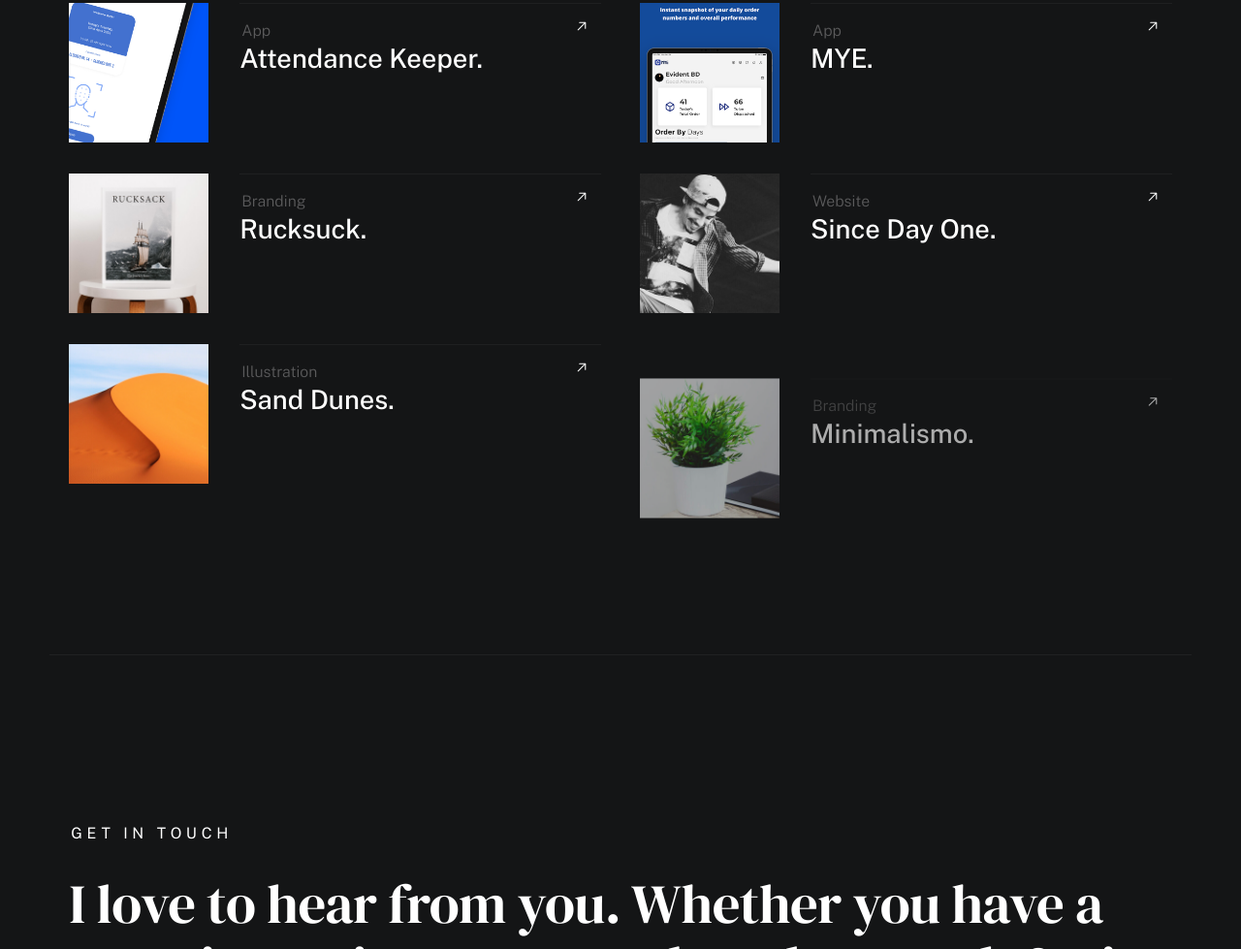
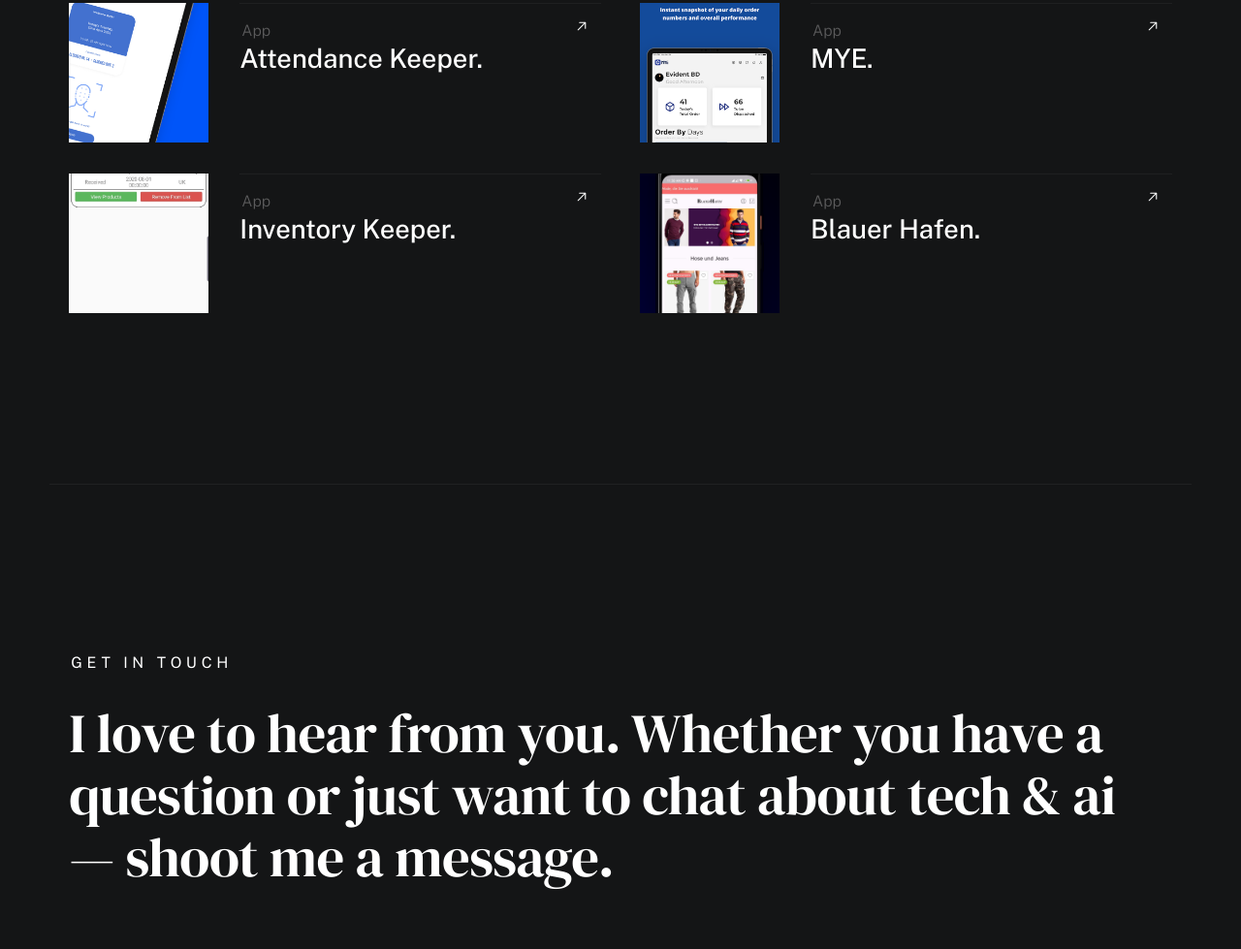
Before and after one commit to Earbaj/earbaj_saria_protfolio, a plain HTML site: page index.html in a window 1280 px wide. Shown: the part 3497-4476 px from the top of the page at 97% size. Drawn offline with nearby package versions, Linux system fonts and the light colour scheme; a web font is replaced by a local one.

Commit message:
add projects section

```diff
--- a/index.html
+++ b/index.html
@@ -288,20 +288,20 @@
                             <li class="folio-list__item column" data-animate-el>
                                 <a class="folio-list__item-link" href="#modal-03">
                                     <div class="folio-list__item-pic">
-                                        <img src="images/portfolio/rucksack.jpg"
-                                             srcset="images/portfolio/rucksack.jpg 1x, images/portfolio/rucksack@2x.jpg 2x" alt="">
+                                        <img src="images/portfolio/ik.png"
+                                             srcset="images/portfolio/ik.png 1x, images/portfolio/ik@2x.png 2x" alt="">
                                     </div>
 
                                     <div class="folio-list__item-text">
                                         <div class="folio-list__item-cat">
-                                            Branding
+                                            App
                                         </div>
                                         <div class="folio-list__item-title">
-                                            Rucksuck.
+                                            Inventory Keeper.
                                         </div>
                                     </div>
                                 </a>
-                                <a class="folio-list__proj-link" href="#" title="project link">
+                                <a class="folio-list__proj-link" href="https://play.google.com/store/apps/details?id=net.inventorykeeper.android&hl=en" title="project link">
                                     <svg width="15" height="15" viewBox="0 0 15 15" fill="none" xmlns="http://www.w3.org/2000/svg"><path d="M8.14645 3.14645C8.34171 2.95118 8.65829 2.95118 8.85355 3.14645L12.8536 7.14645C13.0488 7.34171 13.0488 7.65829 12.8536 7.85355L8.85355 11.8536C8.65829 12.0488 8.34171 12.0488 8.14645 11.8536C7.95118 11.6583 7.95118 11.3417 8.14645 11.1464L11.2929 8H2.5C2.22386 8 2 7.77614 2 7.5C2 7.22386 2.22386 7 2.5 7H11.2929L8.14645 3.85355C7.95118 3.65829 7.95118 3.34171 8.14645 3.14645Z" fill="currentColor" fill-rule="evenodd" clip-rule="evenodd"></path></svg>
                                 </a>
                             </li> <!--end folio-list__item -->
@@ -309,65 +309,25 @@
                             <li class="folio-list__item column" data-animate-el>
                                 <a class="folio-list__item-link" href="#modal-04">
                                     <div class="folio-list__item-pic">
-                                        <img src="images/portfolio/skaterboy.jpg"
-                                             srcset="images/portfolio/skaterboy.jpg 1x, images/portfolio/skaterboy@2x.jpg 2x" alt="">
+                                        <img src="images/portfolio/bl.png"
+                                             srcset="images/portfolio/bl.png 1x, images/portfolio/bl@2x.png 2x" alt="">
                                     </div>
 
                                     <div class="folio-list__item-text">
                                         <div class="folio-list__item-cat">
-                                            Website
+                                            App
                                         </div>
                                         <div class="folio-list__item-title">
-                                            Since Day One.
+                                            Blauer Hafen.
                                         </div>
                                     </div>
                                 </a>
-                                <a class="folio-list__proj-link" href="#" title="project link">
+                                <a class="folio-list__proj-link" href="https://play.google.com/store/apps/details?id=com.blauerhafen.app&hl=en" title="project link">
                                     <svg width="15" height="15" viewBox="0 0 15 15" fill="none" xmlns="http://www.w3.org/2000/svg"><path d="M8.14645 3.14645C8.34171 2.95118 8.65829 2.95118 8.85355 3.14645L12.8536 7.14645C13.0488 7.34171 13.0488 7.65829 12.8536 7.85355L8.85355 11.8536C8.65829 12.0488 8.34171 12.0488 8.14645 11.8536C7.95118 11.6583 7.95118 11.3417 8.14645 11.1464L11.2929 8H2.5C2.22386 8 2 7.77614 2 7.5C2 7.22386 2.22386 7 2.5 7H11.2929L8.14645 3.85355C7.95118 3.65829 7.95118 3.34171 8.14645 3.14645Z" fill="currentColor" fill-rule="evenodd" clip-rule="evenodd"></path></svg>
                                 </a>
                             </li> <!--end folio-list__item -->
 
-                            <li class="folio-list__item column" data-animate-el>
-                                <a class="folio-list__item-link" href="#modal-05">
-                                    <div class="folio-list__item-pic">
-                                        <img src="images/portfolio/sanddunes.jpg"
-                                             srcset="images/portfolio/sanddunes.jpg 1x, images/portfolio/sanddunes@2x.jpg 2x" alt="">
-                                    </div>
 
-                                    <div class="folio-list__item-text">
-                                        <div class="folio-list__item-cat">
-                                            Illustration
-                                        </div>
-                                        <div class="folio-list__item-title">
-                                            Sand Dunes.
-                                        </div>
-                                    </div>
-                                </a>
-                                <a class="folio-list__proj-link" href="#" title="project link">
-                                    <svg width="15" height="15" viewBox="0 0 15 15" fill="none" xmlns="http://www.w3.org/2000/svg"><path d="M8.14645 3.14645C8.34171 2.95118 8.65829 2.95118 8.85355 3.14645L12.8536 7.14645C13.0488 7.34171 13.0488 7.65829 12.8536 7.85355L8.85355 11.8536C8.65829 12.0488 8.34171 12.0488 8.14645 11.8536C7.95118 11.6583 7.95118 11.3417 8.14645 11.1464L11.2929 8H2.5C2.22386 8 2 7.77614 2 7.5C2 7.22386 2.22386 7 2.5 7H11.2929L8.14645 3.85355C7.95118 3.65829 7.95118 3.34171 8.14645 3.14645Z" fill="currentColor" fill-rule="evenodd" clip-rule="evenodd"></path></svg>
-                                </a>
-                            </li> <!--end folio-list__item -->
-
-                            <li class="folio-list__item column" data-animate-el>
-                                <a class="folio-list__item-link" href="#modal-06">
-                                    <div class="folio-list__item-pic">
-                                        <img src="images/portfolio/minimalismo.jpg"
-                                             srcset="images/portfolio/minimalismo.jpg 1x, images/portfolio/minimalismo@2x.jpg 2x" alt="">
-                                    </div>
-
-                                    <div class="folio-list__item-text">
-                                        <div class="folio-list__item-cat">
-                                            Branding
-                                        </div>
-                                        <div class="folio-list__item-title">
-                                            Minimalismo.
-                                        </div>
-                                    </div>
-                                </a>
-                                <a class="folio-list__proj-link" href="#" title="project link">
-                                    <svg width="15" height="15" viewBox="0 0 15 15" fill="none" xmlns="http://www.w3.org/2000/svg"><path d="M8.14645 3.14645C8.34171 2.95118 8.65829 2.95118 8.85355 3.14645L12.8536 7.14645C13.0488 7.34171 13.0488 7.65829 12.8536 7.85355L8.85355 11.8536C8.65829 12.0488 8.34171 12.0488 8.14645 11.8536C7.95118 11.6583 7.95118 11.3417 8.14645 11.1464L11.2929 8H2.5C2.22386 8 2 7.77614 2 7.5C2 7.22386 2.22386 7 2.5 7H11.2929L8.14645 3.85355C7.95118 3.65829 7.95118 3.34171 8.14645 3.14645Z" fill="currentColor" fill-rule="evenodd" clip-rule="evenodd"></path></svg>
-                                </a>
-                            </li> <!--end folio-list__item -->
 
                         </ul> <!-- end folio-list -->
 
@@ -411,67 +371,33 @@
 
                     <div id="modal-03" hidden>
                         <div class="modal-popup">
-                            <img src="images/portfolio/gallery/g-rucksack.jpg" alt="">
+                            <img src="images/portfolio/gallery/ik.png" alt="">
 
                             <div class="modal-popup__desc">
-                                <h5>Rucksuck</h5>
-                                <p>Exercitationem reprehenderit quod explicabo consequatur aliquid ut magni ut. Deleniti quo corrupti illum velit eveniet ratione necessitatibus ipsam mollitia.</p>
-                                <ul class="modal-popup__cat">
+                                <h5>Inventory keeper</h5>
+                                <p>Inventory keeper is an app that is integrated with inventorykeeper.net</p>
+                                <!-- <ul class="modal-popup__cat">
                                     <li>Product Design</li>
-                                </ul>
+                                </ul> -->
                             </div>
 
-                            <a href="https://www.behance.net/" class="modal-popup__details">Project link</a>
+                            <a href="https://play.google.com/store/apps/details?id=net.inventorykeeper.android&hl=en" class="modal-popup__details">Project link</a>
                         </div>
                     </div> <!-- end modal -->
 
                     <div id="modal-04" hidden>
                         <div class="modal-popup">
-                            <img src="images/portfolio/gallery/g-skaterboy.jpg" alt="">
+                            <img src="images/portfolio/gallery/bln.png" alt="">
 
                             <div class="modal-popup__desc">
-                                <h5>Since Day One</h5>
-                                <p>Dolores velit qui quos nobis. Aliquam delectus voluptas quos possimus non voluptatem voluptas voluptas. Est doloribus eligendi porro doloribus voluptatum.</p>
-                                <ul class="modal-popup__cat">
+                                <h5>Blauer Hafen</h5>
+                                <p>Experience the Best of BlauerHafen®, Tailored Just for You.From early access to product launches to exclusive content and offers, we're making it easier than ever to shop and be part of our world.</p>
+                                <!-- <ul class="modal-popup__cat">
                                     <li>Website</li>
-                                </ul>
+                                </ul> -->
                             </div>
 
-                            <a href="https://www.behance.net/" class="modal-popup__details">Project link</a>
-                        </div>
-                    </div> <!-- end modal -->
-
-                    <div id="modal-05" hidden>
-                        <div class="modal-popup">
-
-                            <img src="images/portfolio/gallery/g-sanddunes.jpg" alt="">
-
-                            <div class="modal-popup__desc">
-                                <h5>Sand Dunes</h5>
-                                <p>Proin gravida nibh vel velit auctor aliquet. Aenean sollicitudin, lorem quis bibendum auctor, nisi elit consequat ipsum, nec sagittis sem nibh id elit.</p>
-                                <ul class="modal-popup__cat">
-                                    <li>Illustration</li>
-                                </ul>
-                            </div>
-
-                            <a href="https://www.behance.net/" class="modal-popup__details">Project link</a>
-                        </div>
-                    </div> <!-- end modal -->
-
-                    <div id="modal-06" hidden>
-                        <div class="modal-popup">
-                            <img src="images/portfolio/gallery/g-minimalismo.jpg" alt="">
-
-                            <div class="modal-popup__desc">
-                                <h5>Minimalismo</h5>
-                                <p>Quisquam vel libero consequuntur autem voluptas. Qui aut vero. Omnis fugit mollitia cupiditate voluptas. Aenean sollicitudin, lorem quis bibendum auctor.</p>
-                                <ul class="modal-popup__cat">
-                                    <li>Branding</li>
-                                    <li>Product Design</li>
-                                </ul>
-                            </div>
-
-                            <a href="https://www.behance.net/" class="modal-popup__details">Project link</a>
+                            <a href="https://play.google.com/store/apps/details?id=com.blauerhafen.app&hl=en" class="modal-popup__details">Project link</a>
                         </div>
                     </div> <!-- end modal -->
 
```
Also changed, not shown: images/portfolio/bl.png (added), images/portfolio/bl@2x.png (added), images/portfolio/gallery/bln.png (added), images/portfolio/gallery/ik.png (added), images/portfolio/ik.png (added), images/portfolio/ik@2x.png (added).
